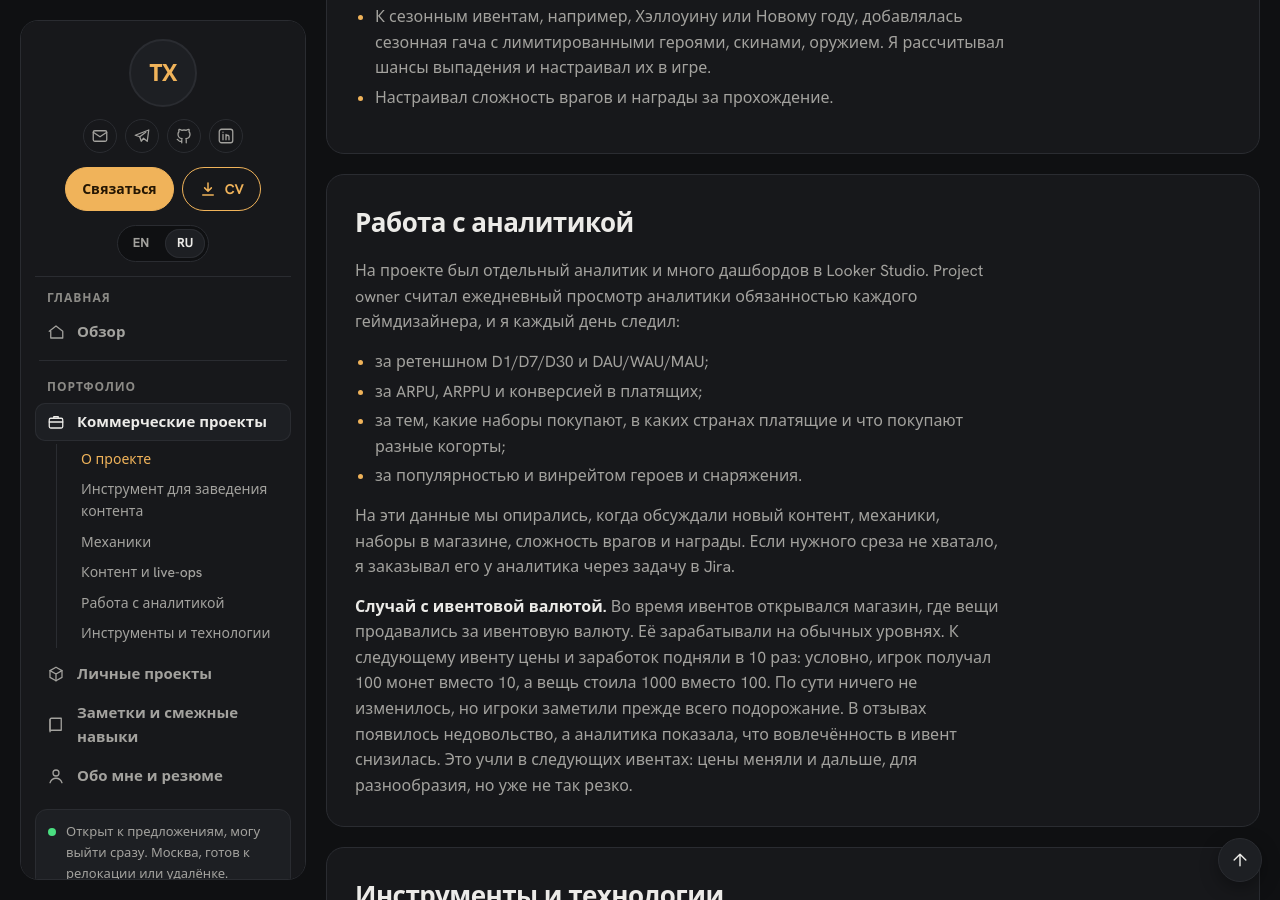
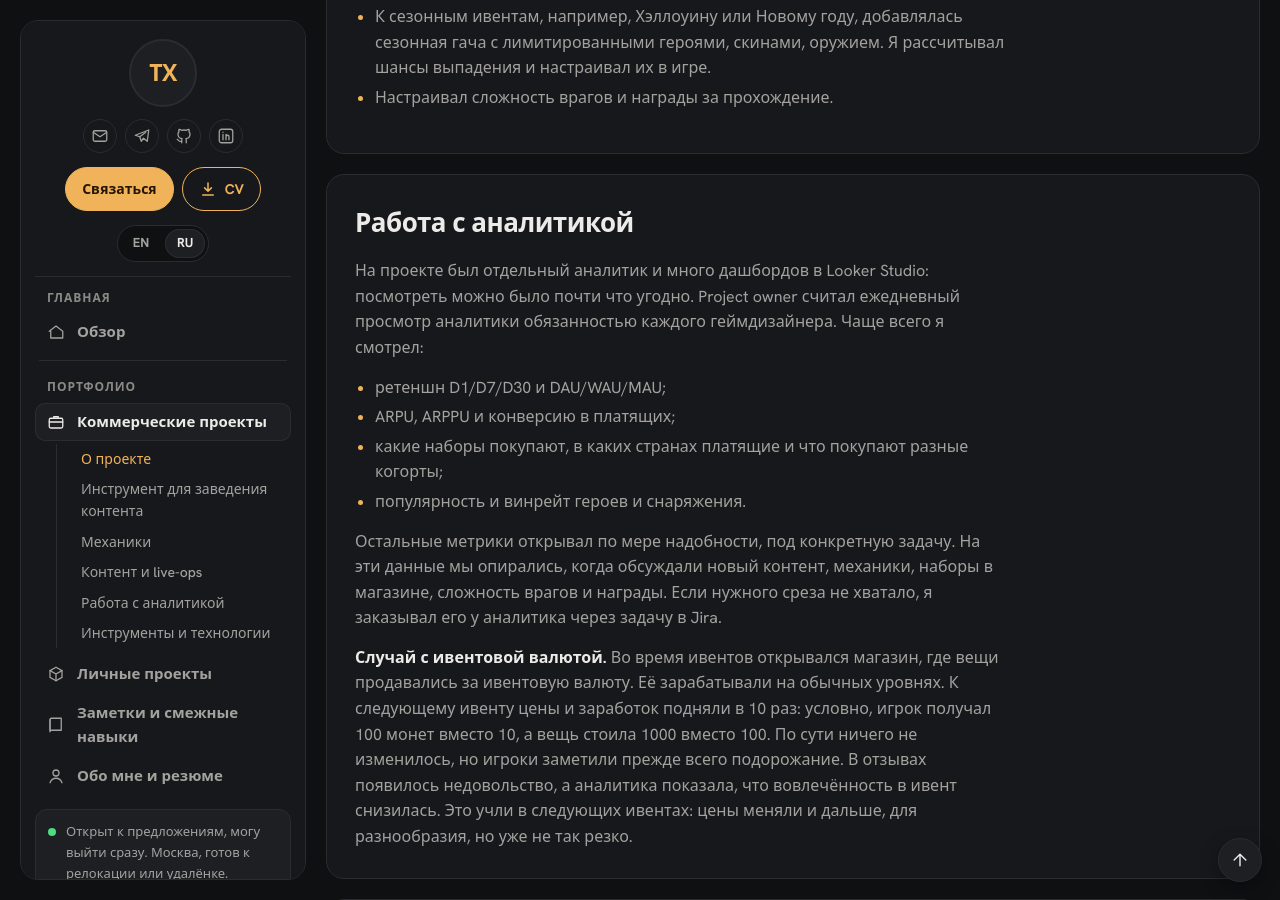
Before and after one commit to KhazirovTimur/KhazirovTimur.github.io, a Jekyll site: the page built from ru/experience/the-braves.md, in a window 1280 px wide and 900 px high, scrolled down 2499 px. Built offline with Jekyll 4.4.1, drawn with Linux system fonts in a browser that asks for light colours.

Commit message:
The Braves: frame the metrics list as the most-watched ones
Co-Authored-By: Claude Opus 5.5 <noreply@anthropic.com>
Claude-Session: https://claude.ai/code/session_01KqQuwKLy2JmL8Mj5472tYb

```diff
--- a/ru/experience/the-braves.md
+++ b/ru/experience/the-braves.md
@@ -60,13 +60,13 @@ permalink: /ru/experience/the-braves/
 
 ## Работа с аналитикой
 
-На проекте был отдельный аналитик и много дашбордов в Looker Studio. Project owner считал ежедневный просмотр аналитики обязанностью каждого геймдизайнера, и я каждый день следил:
+На проекте был отдельный аналитик и много дашбордов в Looker Studio: посмотреть можно было почти что угодно. Project owner считал ежедневный просмотр аналитики обязанностью каждого геймдизайнера. Чаще всего я смотрел:
 
-- за ретеншном D1/D7/D30 и DAU/WAU/MAU;
-- за ARPU, ARPPU и конверсией в платящих;
-- за тем, какие наборы покупают, в каких странах платящие и что покупают разные когорты;
-- за популярностью и винрейтом героев и снаряжения.
+- ретеншн D1/D7/D30 и DAU/WAU/MAU;
+- ARPU, ARPPU и конверсию в платящих;
+- какие наборы покупают, в каких странах платящие и что покупают разные когорты;
+- популярность и винрейт героев и снаряжения.
 
-На эти данные мы опирались, когда обсуждали новый контент, механики, наборы в магазине, сложность врагов и награды. Если нужного среза не хватало, я заказывал его у аналитика через задачу в Jira.
+Остальные метрики открывал по мере надобности, под конкретную задачу. На эти данные мы опирались, когда обсуждали новый контент, механики, наборы в магазине, сложность врагов и награды. Если нужного среза не хватало, я заказывал его у аналитика через задачу в Jira.
 
 **Случай с ивентовой валютой.** Во время ивентов открывался магазин, где вещи продавались за ивентовую валюту. Её зарабатывали на обычных уровнях. К следующему ивенту цены и заработок подняли в 10 раз: условно, игрок получал 100 монет вместо 10, а вещь стоила 1000 вместо 100. По сути ничего не изменилось, но игроки заметили прежде всего подорожание. В отзывах появилось недовольство, а аналитика показала, что вовлечённость в ивент снизилась. Это учли в следующих ивентах: цены меняли и дальше, для разнообразия, но уже не так резко.
```
Also changed, not shown: experience/the-braves.md (+2 -2 lines).
